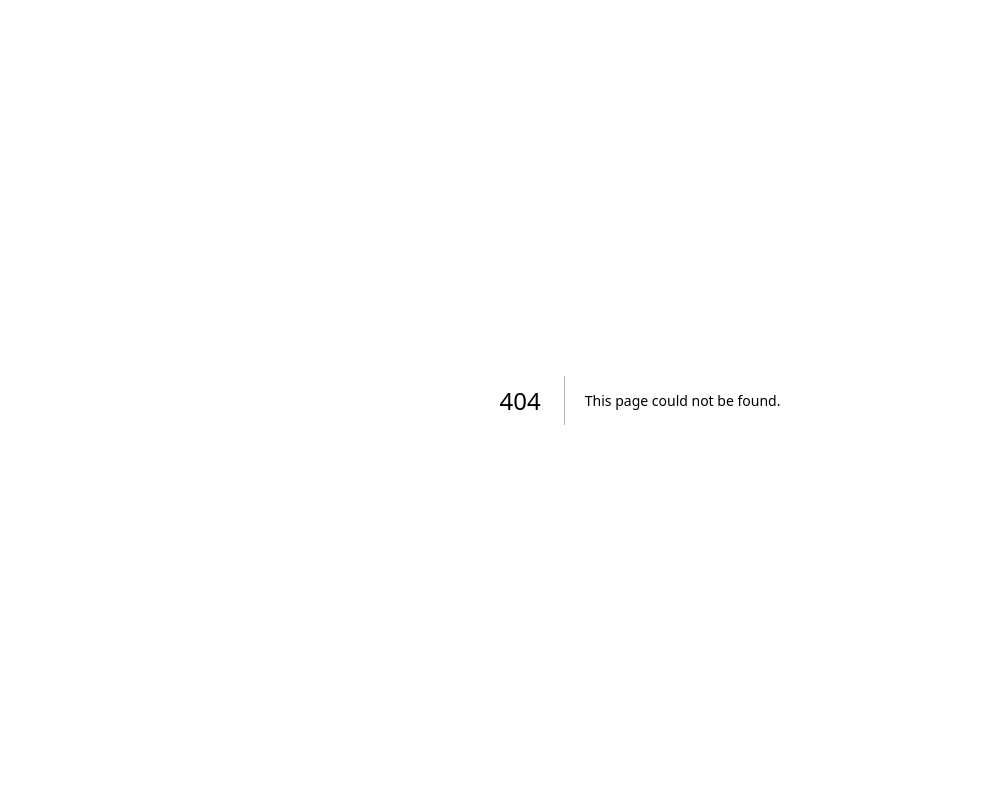
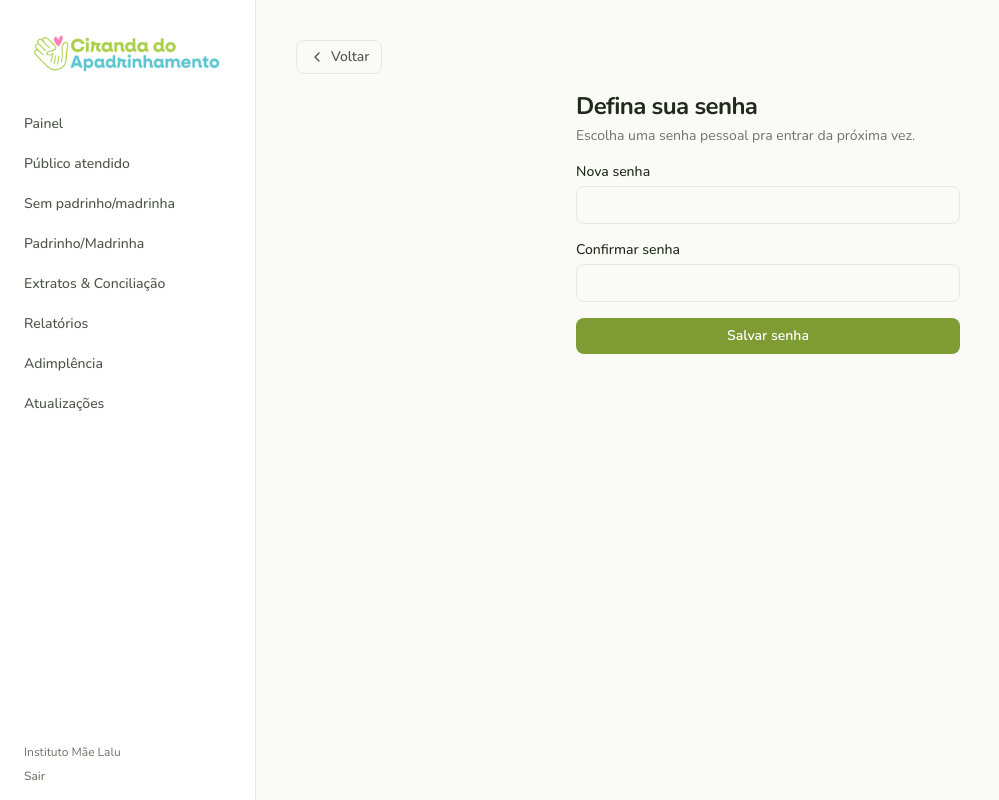
Before and after one commit to imlagestao/cirandadoapadrinhamento, a Next.js app: page /definir-senha in a window 1280 px wide. Before the commit this address had no page. Shown: the whole page, without its empty margins (0-999 px from the left). Built offline with nearby package versions, Linux system fonts and the light colour scheme.

Commit message:
Add self-service "set your password" page
Users invited via Supabase's email invite land logged in but with no
password set — there was nowhere in the app for them to create one.
This page lets a signed-in user set their own password directly.

```diff
--- /dev/null
+++ b/src/app/(app)/definir-senha/page.tsx
@@ -0,0 +1,99 @@
+"use client";
+
+import { useState } from "react";
+import { useRouter } from "next/navigation";
+import { createClient } from "@/lib/supabase/client";
+
+export default function DefinirSenhaPage() {
+  const router = useRouter();
+  const [senha, setSenha] = useState("");
+  const [confirmacao, setConfirmacao] = useState("");
+  const [erro, setErro] = useState<string | null>(null);
+  const [sucesso, setSucesso] = useState(false);
+  const [loading, setLoading] = useState(false);
+
+  async function handleSubmit(e: React.FormEvent) {
+    e.preventDefault();
+    setErro(null);
+
+    if (senha.length < 6) {
+      setErro("A senha precisa ter pelo menos 6 caracteres.");
+      return;
+    }
+    if (senha !== confirmacao) {
+      setErro("As senhas não são iguais.");
+      return;
+    }
+
+    setLoading(true);
+    const supabase = createClient();
+    const { error } = await supabase.auth.updateUser({ password: senha });
+    setLoading(false);
+
+    if (error) {
+      setErro(error.message);
+      return;
+    }
+
+    setSucesso(true);
+    setTimeout(() => router.push("/"), 1500);
+  }
+
+  return (
+    <div className="mx-auto flex max-w-sm flex-col gap-4">
+      <div>
+        <h1 className="text-2xl font-bold tracking-tight text-foreground">
+          Defina sua senha
+        </h1>
+        <p className="mt-1 text-sm text-muted">
+          Escolha uma senha pessoal pra entrar da próxima vez.
+        </p>
+      </div>
+
+      {sucesso ? (
+        <p className="text-sm font-medium text-brand-green-dark">
+          Senha definida com sucesso! Te levando pro painel...
+        </p>
+      ) : (
+        <form onSubmit={handleSubmit} className="flex flex-col gap-4">
+          <div className="flex flex-col gap-1">
+            <label htmlFor="senha" className="text-sm font-medium text-foreground">
+              Nova senha
+            </label>
+            <input
+              id="senha"
+              type="password"
+              required
+              minLength={6}
+              value={senha}
+              onChange={(e) => setSenha(e.target.value)}
+              className="rounded-lg border border-border bg-background px-3 py-2 text-sm outline-none focus:border-brand-blue focus:ring-2 focus:ring-brand-blue/30"
+            />
+          </div>
+          <div className="flex flex-col gap-1">
+            <label htmlFor="confirmacao" className="text-sm font-medium text-foreground">
+              Confirmar senha
+            </label>
+            <input
+              id="confirmacao"
+              type="password"
+              required
+              minLength={6}
+              value={confirmacao}
+              onChange={(e) => setConfirmacao(e.target.value)}
+              className="rounded-lg border border-border bg-background px-3 py-2 text-sm outline-none focus:border-brand-blue focus:ring-2 focus:ring-brand-blue/30"
+            />
+          </div>
+          {erro && <p className="text-sm text-red-600">{erro}</p>}
+          <button
+            type="submit"
+            disabled={loading}
+            className="rounded-lg bg-brand-green-dark px-4 py-2 text-sm font-semibold text-white transition-colors hover:opacity-90 disabled:opacity-60"
+          >
+            {loading ? "Salvando..." : "Salvar senha"}
+          </button>
+        </form>
+      )}
+    </div>
+  );
+}
```
